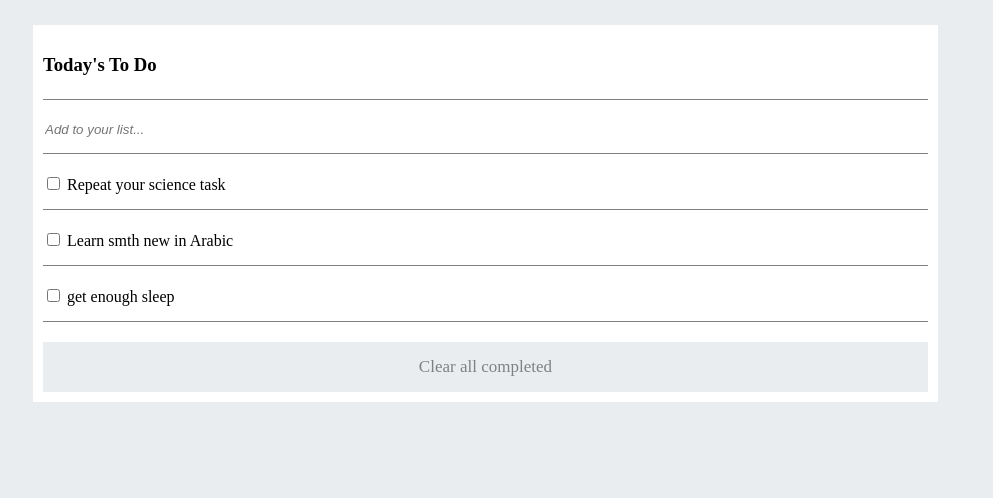
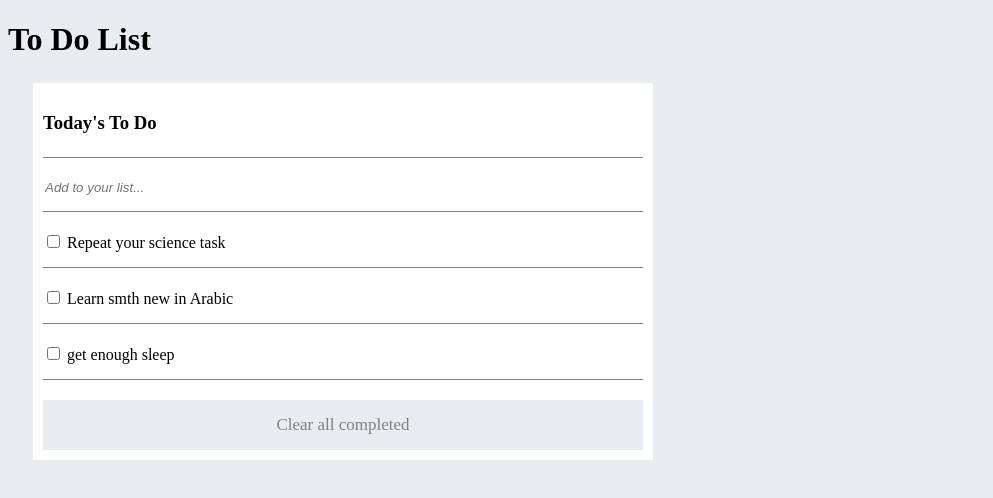
Before and after one commit to Muhammad0602/To-Do-list, a website built with webpack: page src/index.html in a window 1280 px wide. Shown: the whole page, without its empty margins (0-993 px from the left). Built offline with nearby package versions, Linux system fonts and the light colour scheme.

Commit message:
Correct linters

```diff
--- a/src/index.html
+++ b/src/index.html
@@ -6,6 +6,7 @@
     <title>To Do List Structure</title>
 </head>
 <body>
+    <h1>To Do List</h1>
    <div class="my-list"></div>
 </body>
 </html>
--- a/src/style.css
+++ b/src/style.css
@@ -10,7 +10,7 @@ body {
   background: white;
   padding: 10px;
   margin: 25px;
-  width: 70%;
+  max-width: 600px;
 }
 
 .title {
```
